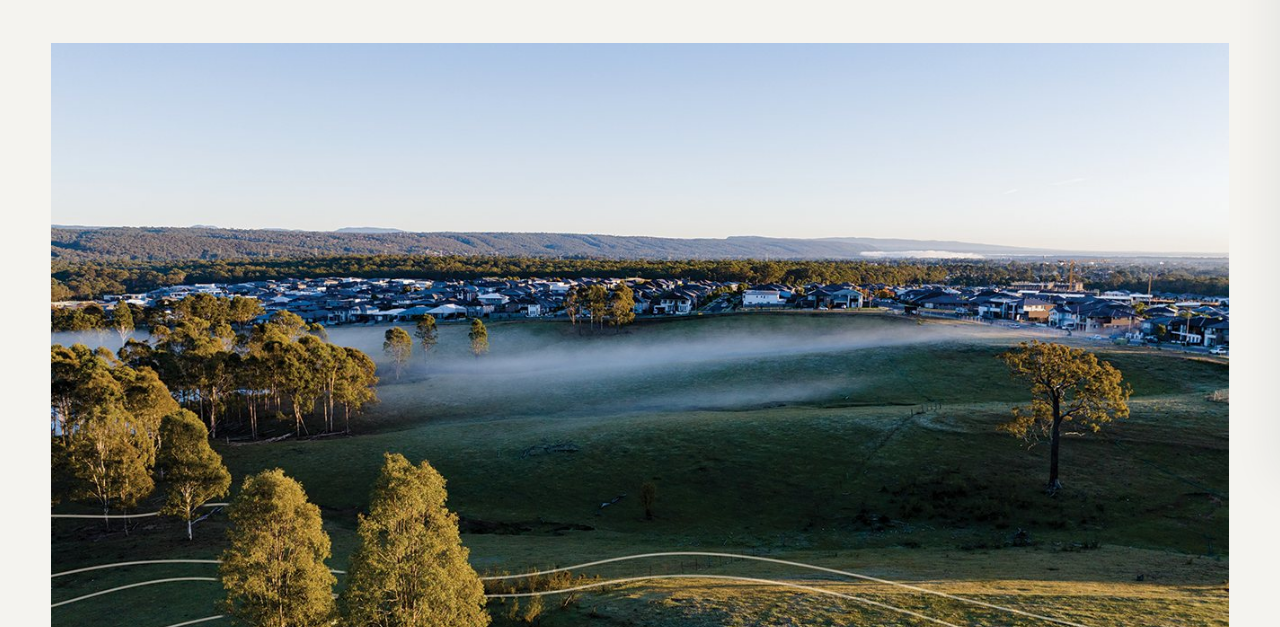
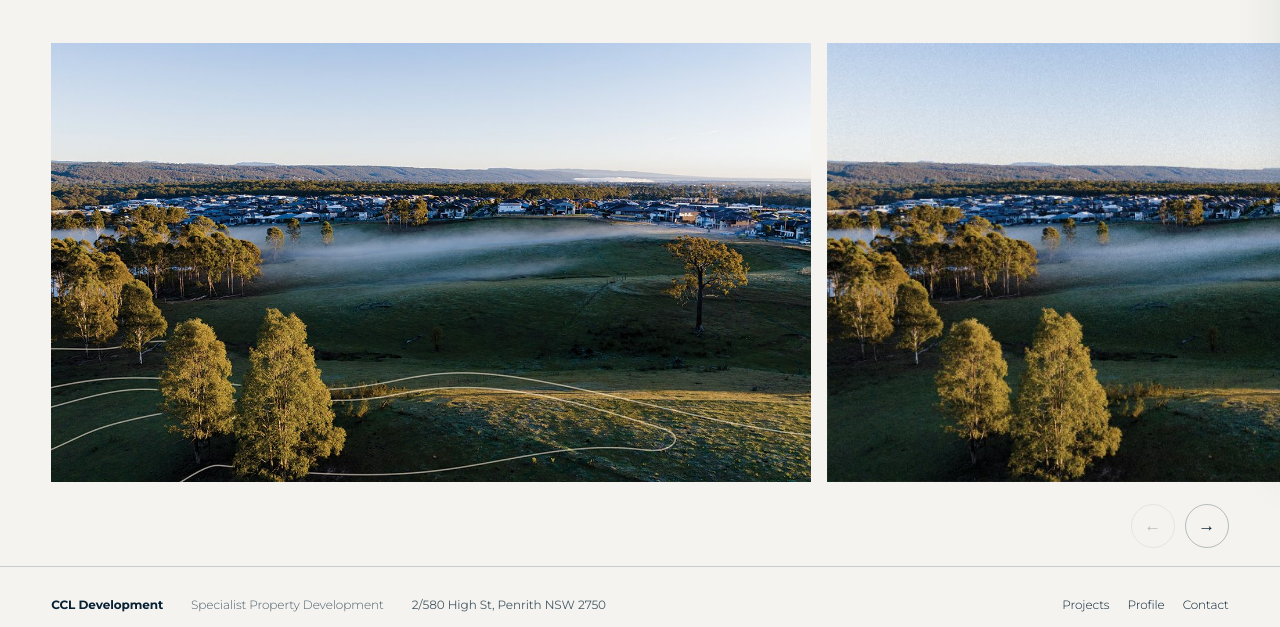
Before and after one commit to studiorjl/ccl, a plain HTML site: page projects/highland-views/index.html in a window 1280 px wide. Shown: the part 323-950 px from the top of the page. Drawn offline with Linux system fonts and the light colour scheme.

Commit message:
Highland Views: two new images and arrow controls for the gallery

```diff
--- a/projects/highland-views/index.html
+++ b/projects/highland-views/index.html
@@ -25,8 +25,8 @@
 <script type="application/ld+json">{"@context":"https://schema.org","@type":"WebSite","@id":"https://www.ccldevelopment.com.au/#website","name":"CCL Development","url":"https://www.ccldevelopment.com.au/","inLanguage":"en-AU","publisher":{"@id":"https://www.ccldevelopment.com.au/#business"}}</script>
 
 <title>Highland Views | CCL Development</title>
-<link rel="preload" href="/assets/fonts/montserrat-latin-var.woff2" as="font" type="font/woff2" crossorigin><link rel="stylesheet" href="/style.css?v=18">
-<script defer src="/script.js?v=10"></script>
+<link rel="preload" href="/assets/fonts/montserrat-latin-var.woff2" as="font" type="font/woff2" crossorigin><link rel="stylesheet" href="/style.css?v=19">
+<script defer src="/script.js?v=11"></script>
 </head>
 <body>
 <header class="site-header"><a class="header-brand" href="/" aria-label="CCL Development home"><img class="header-brand-icon" src="/assets/CCL_Brandmark_logo.png" alt=""><img class="header-brand-wordmark" src="/assets/CCL_wordmark.png" alt="CCL Development"></a><button class="menu-toggle" type="button" aria-label="Open menu" aria-expanded="false" aria-controls="site-menu"><span></span><span></span><span></span></button></header>
@@ -34,9 +34,17 @@
 <nav class="site-menu" id="site-menu" aria-label="Main navigation" aria-hidden="true"><a href="/projects/">Projects <span>↗︎</span></a><a href="/profile/">Profile <span>↗︎</span></a><a href="/contact/">Contact <span>↗︎</span></a></nav>
 <main class="project-detail">
 <section class="project-detail-intro"><p class="eyebrow" data-reveal>CCL Development</p><h1 data-reveal>Highland Views</h1></section>
-<section class="project-gallery" aria-label="Highland Views project images">
-<img data-reveal src="/assets/highland-views-cover.jpg" alt="Aerial view of Highland Views at sunrise" loading="lazy" decoding="async">
+<div class="gallery">
+<section class="project-gallery" id="highland-views-gallery" aria-label="Highland Views project images" tabindex="0">
+<img data-reveal src="/assets/highland-views-cover.jpg" alt="Aerial view of Highland Views at sunrise" width="1311" height="756" loading="lazy" decoding="async">
+<img data-reveal src="/assets/highland-views-ridge-release.jpg" alt="Morning mist settled across the open grassland at Highland Views" width="1024" height="591" loading="lazy" decoding="async">
+<img data-reveal src="/assets/highland-views-ridge-release-lake.jpg" alt="The pond and surrounding grassland at Highland Views under low morning mist" width="1024" height="533" loading="lazy" decoding="async">
 </section>
+<div class="gallery-nav">
+<button class="gallery-arrow" type="button" data-gallery="prev" aria-controls="highland-views-gallery" aria-label="Scroll images left">←</button>
+<button class="gallery-arrow" type="button" data-gallery="next" aria-controls="highland-views-gallery" aria-label="Scroll images right">→</button>
+</div>
+</div>
 </main>
 <footer class="site-footer"><a href="/">CCL Development</a><span>Specialist Property Development</span><a class="footer-address" href="https://share.google/WNM6VD8Fxzm7OBNzL" target="_blank" rel="noopener">2/580 High St, Penrith NSW 2750</a><div class="footer-links"><a href="/projects/">Projects</a><a href="/profile/">Profile</a><a href="/contact/">Contact</a></div><small>© <span data-year></span> CCL Development</small></footer>
 </body>
--- a/script.js
+++ b/script.js
@@ -234,3 +234,40 @@
   if (document.fonts && document.fonts.ready) document.fonts.ready.then(place);
   window.addEventListener('resize', place);
 })();
+
+// Project galleries: a left and right arrow pair that steps through the images
+// one card at a time. Arrows hide themselves when everything already fits, and
+// the track stays a native scroller, so swipe and trackpad still work.
+(() => {
+  document.querySelectorAll('.gallery').forEach((wrap) => {
+    const track = wrap.querySelector('.project-gallery');
+    const nav = wrap.querySelector('.gallery-nav');
+    const prev = wrap.querySelector('[data-gallery="prev"]');
+    const next = wrap.querySelector('[data-gallery="next"]');
+    if (!track || !nav || !prev || !next) return;
+
+    const reduced = window.matchMedia('(prefers-reduced-motion: reduce)');
+    const step = () => {
+      const first = track.firstElementChild;
+      const gap = parseFloat(getComputedStyle(track).columnGap) || 16;
+      return first ? first.getBoundingClientRect().width + gap : Math.round(track.clientWidth * 0.8);
+    };
+    const go = (dir) => {
+      track.scrollBy({ left: dir * step(), behavior: reduced.matches ? 'auto' : 'smooth' });
+    };
+
+    prev.addEventListener('click', () => go(-1));
+    next.addEventListener('click', () => go(1));
+
+    const state = () => {
+      const max = track.scrollWidth - track.clientWidth;
+      nav.hidden = max <= 1;
+      prev.disabled = track.scrollLeft <= 1;
+      next.disabled = track.scrollLeft >= max - 1;
+    };
+
+    track.addEventListener('scroll', state, { passive: true });
+    window.addEventListener('resize', state);
+    state();
+  });
+})();
--- a/style.css
+++ b/style.css
@@ -48,11 +48,19 @@
 .project-detail{padding-top:76px}
 .project-detail-intro{max-width:1000px;margin:0 auto;padding:clamp(100px,16vh,170px) 24px 48px}
 .project-detail-intro h1{font-size:clamp(38px,7vw,76px);font-weight:400;letter-spacing:var(--heading-tracking);margin:0}
-.project-gallery{display:flex;gap:16px;overflow-x:auto;overscroll-behavior-x:contain;padding:0 clamp(20px,4vw,56px) 72px;scroll-snap-type:x mandatory}
+.gallery{position:relative}
+.project-gallery{display:flex;gap:16px;overflow-x:auto;overscroll-behavior-x:contain;padding:0 clamp(20px,4vw,56px) 84px;scroll-snap-type:x mandatory;scroll-padding-inline:clamp(20px,4vw,56px)}
+.project-gallery:focus-visible{outline:2px solid var(--navy);outline-offset:-4px}
+.gallery-nav{position:absolute;right:clamp(20px,4vw,56px);bottom:18px;display:flex;gap:10px}
+.gallery-nav[hidden]{display:none}
+.gallery-arrow{width:44px;height:44px;display:grid;place-content:center;border:1px solid rgba(7,32,51,.26);border-radius:50%;background:transparent;color:var(--navy);font:inherit;font-size:17px;line-height:1;cursor:pointer;transition:background .25s var(--ease),color .25s var(--ease),border-color .25s var(--ease),opacity .25s ease}
+.gallery-arrow:hover,.gallery-arrow:focus-visible{background:var(--navy);border-color:var(--navy);color:var(--paper)}
+.gallery-arrow:focus-visible{outline:2px solid var(--navy);outline-offset:2px}
+.gallery-arrow[disabled]{opacity:.26;cursor:default;background:transparent;border-color:rgba(7,32,51,.26);color:var(--navy)}
 .project-gallery:empty{min-height:0}
-.project-gallery>*{flex:0 0 min(72vw,760px);scroll-snap-align:start}
+.project-gallery>*{flex:0 0 min(72vw,760px);min-width:0;scroll-snap-align:start}
 .project-gallery img{display:block;width:100%;height:auto;object-fit:cover}
-@media(max-width:700px){.project-list{grid-template-columns:1fr;gap:24px}.project-detail-intro{padding-top:110px}.project-gallery>*{flex-basis:86vw}}
+@media(max-width:700px){.project-list{grid-template-columns:1fr;gap:24px}.project-detail-intro{padding-top:110px}.project-gallery>*{flex-basis:86vw}.gallery-arrow{width:40px;height:40px;font-size:16px}}
 
 /* Typography: geometric sans-serif system stack, Gotham-adjacent. */
 /* Typography tokens.
```
Also changed, not shown: contact/index.html (+1 -1 lines), index.html (+2 -2 lines), profile/index.html (+1 -1 lines), projects/bradley-heights/index.html (+2 -2 lines), projects/index.html (+1 -1 lines), projects/mulgoa-sanctuary/index.html (+2 -2 lines), assets/highland-views-ridge-release-lake.jpg (added), assets/highland-views-ridge-release.jpg (added).
